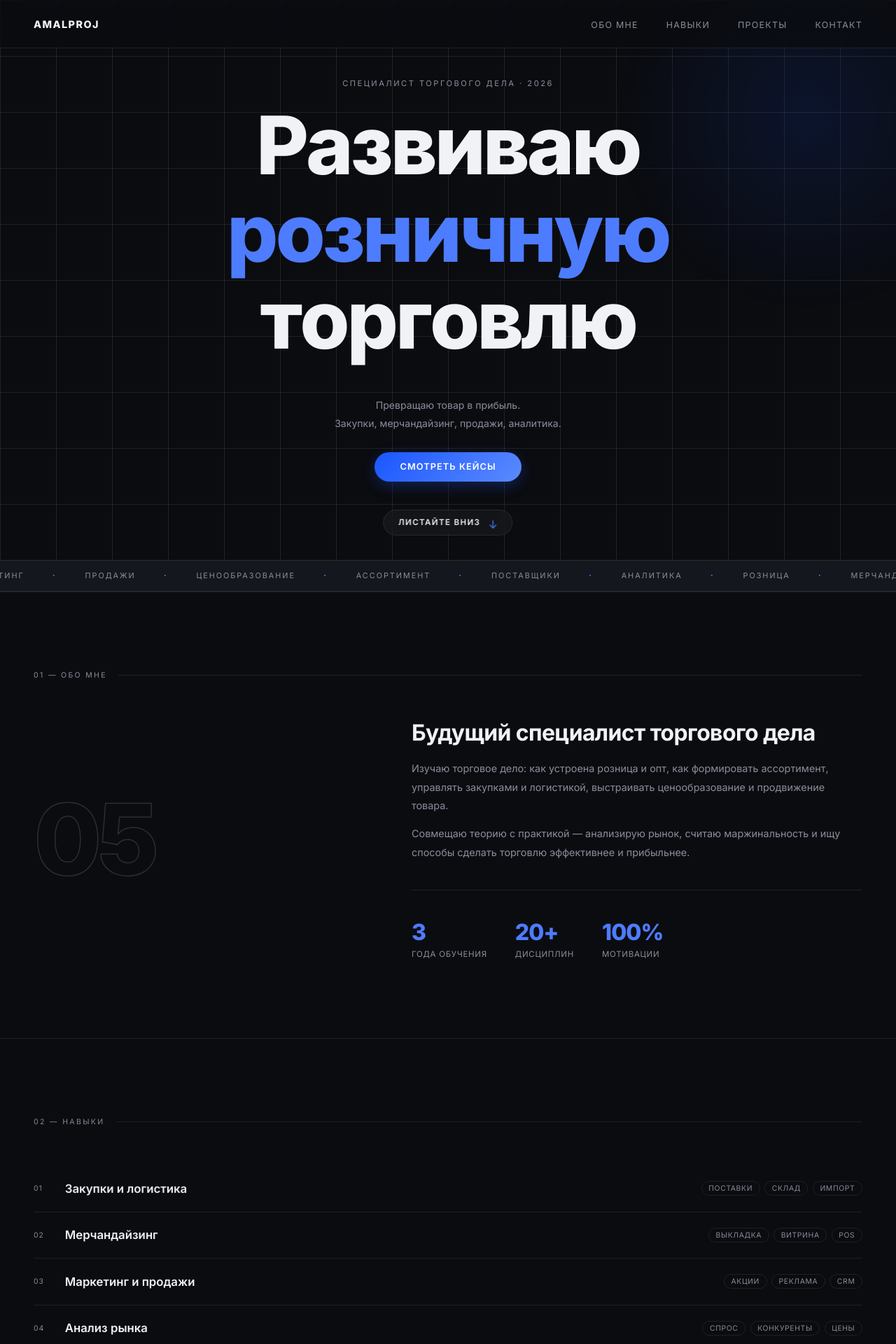
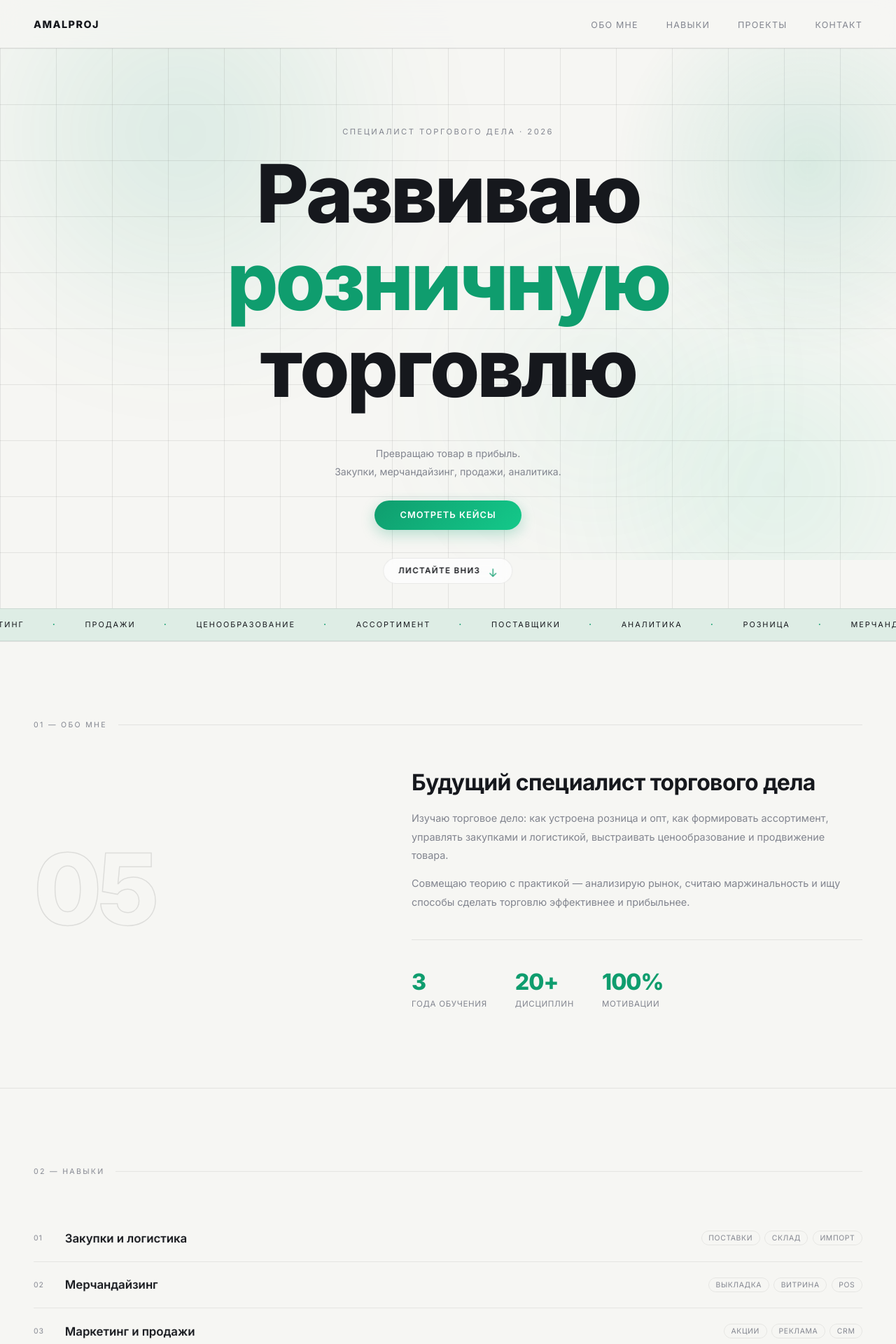
Before and after one commit to Alessandroish/amalproj, a FastAPI app: page / in a window 1280 px wide. Shown: the top 1920 px of the page at 70% size. Run offline with FastAPI, Linux system fonts and the light colour scheme.

Commit message:
Светлая тема в белых тонах + изумрудный акцент + новые анимации
- Палитра: тёплый белый фон, графитовый текст, изумрудный акцент (торговля/рост)
- Аврора: мягкие плавающие градиентные пятна на фоне всего сайта
- Прогресс-бар прокрутки сверху
- Анимированные подчёркивания меток секций при появлении
- 3D-наклон карточек проектов за курсором
- Все компоненты переведены на светлую палитру

Co-Authored-By: Claude Opus 4.8 <noreply@anthropic.com>

```diff
--- a/static/css/style.css
+++ b/static/css/style.css
@@ -5,13 +5,15 @@
 }
 
 :root {
-  --bg:      #0b0c10;          /* основной тёмный фон */
-  --panel:   #15171f;          /* карточки, поля ввода */
-  --fg:      #f1f2f5;          /* светлый текст */
-  --muted:   #8a8e9b;          /* приглушённый текст */
-  --blue:    #4d7cff;          /* акцент (ярче для контраста на тёмном) */
-  --blue-lt: rgba(77,124,255,0.14);
-  --border:  rgba(255,255,255,0.09);
+  --bg:      #f6f6f3;          /* мягкий тёплый белый фон */
+  --bg2:     #fbfbf9;          /* второй светлый тон для секций */
+  --panel:   #ffffff;          /* карточки, поля ввода */
+  --fg:      #16181d;          /* глубокий графитовый текст */
+  --muted:   #82858f;          /* приглушённый текст */
+  --blue:    #0f9d6e;          /* изумрудный акцент (рост, торговля) */
+  --blue-2:  #14c98a;          /* светлый изумруд для градиентов */
+  --blue-lt: rgba(15,157,110,0.10);
+  --border:  rgba(0,0,0,0.08);
 }
 
 html { scroll-behavior: smooth; }
@@ -90,12 +92,12 @@ body.intro-lock { overflow: hidden; }
 
 /* custom scrollbar */
 ::-webkit-scrollbar { width: 6px; }
-::-webkit-scrollbar-track { background: #14151b; }
+::-webkit-scrollbar-track { background: #ececE8; }
 ::-webkit-scrollbar-thumb {
-  background: linear-gradient(to bottom, #00c87a, #1a56ff);
+  background: linear-gradient(to bottom, var(--blue), var(--blue-2));
   border-radius: 9999px;
 }
-::-webkit-scrollbar-thumb:hover { background: #00c87a; }
+::-webkit-scrollbar-thumb:hover { background: var(--blue); }
 
 body {
   font-family: 'Inter', sans-serif;
@@ -133,7 +135,7 @@ body {
 #cursor-ring {
   position: fixed; top: 0; left: 0;
   width: 34px; height: 34px;
-  border: 1.5px solid rgba(26,86,255,.4);
+  border: 1.5px solid rgba(15,157,110,.4);
   border-radius: 50%;
   pointer-events: none;
   z-index: 9998;
@@ -141,7 +143,7 @@ body {
   transition: width .35s, height .35s, border-color .35s;
 }
 body.cursor-hover #cursor-dot { width: 12px; height: 12px; background: var(--fg); }
-body.cursor-hover #cursor-ring { width: 52px; height: 52px; border-color: rgba(26,86,255,.18); }
+body.cursor-hover #cursor-ring { width: 52px; height: 52px; border-color: rgba(15,157,110,.18); }
 body.cursor-click #cursor-dot { transform: translate(-50%,-50%) scale(.5); }
 
 /* ══════════════════════════════
@@ -154,7 +156,7 @@ nav {
   justify-content: space-between;
   align-items: center;
   padding: 1.5rem 3rem;
-  background: rgba(11,12,16,.7);
+  background: rgba(246,246,243,.72);
   backdrop-filter: blur(14px);
   border-bottom: 1px solid var(--border);
 }
@@ -198,7 +200,7 @@ nav ul a:hover::after { width: 100%; }
   text-align: center;
   padding: 0 3rem;
   overflow: hidden;
-  background: var(--bg);
+  background: transparent;
 }
 
 /* subtle grid lines */
@@ -263,7 +265,7 @@ nav ul a:hover::after { width: 100%; }
 }
 .btn-primary {
   padding: .85rem 2.3rem;
-  background: linear-gradient(135deg, #1a56ff 0%, #5b8bff 100%);
+  background: linear-gradient(135deg, var(--blue) 0%, var(--blue-2) 100%);
   color: #fff;
   border-radius: 9999px;
   font-size: .8rem;
@@ -271,12 +273,12 @@ nav ul a:hover::after { width: 100%; }
   letter-spacing: .08em;
   text-transform: uppercase;
   text-decoration: none;
-  box-shadow: 0 6px 20px rgba(26,86,255,.28);
+  box-shadow: 0 6px 20px rgba(15,157,110,.28);
   transition: box-shadow .25s, transform .2s, filter .2s;
 }
 .btn-primary:hover {
   transform: translateY(-2px);
-  box-shadow: 0 10px 28px rgba(26,86,255,.4);
+  box-shadow: 0 10px 28px rgba(15,157,110,.4);
   filter: brightness(1.05);
 }
 
@@ -285,7 +287,7 @@ nav ul a:hover::after { width: 100%; }
   position: absolute;
   width: 550px; height: 550px;
   border-radius: 50%;
-  background: radial-gradient(circle, rgba(26,86,255,.12) 0%, transparent 70%);
+  background: radial-gradient(circle, rgba(15,157,110,.12) 0%, transparent 70%);
   top: -100px; right: -150px;
   pointer-events: none;
   will-change: transform;
@@ -300,7 +302,7 @@ nav ul a:hover::after { width: 100%; }
   padding: .6rem 1.3rem;
   border: 1px solid var(--border);
   border-radius: 9999px;
-  background: rgba(255,255,255,.04);
+  background: rgba(255,255,255,.7);
   backdrop-filter: blur(8px);
   text-decoration: none;
   opacity: 0;
@@ -329,8 +331,8 @@ nav ul a:hover::after { width: 100%; }
   overflow: hidden;
   border-top: 1px solid var(--border);
   border-bottom: 1px solid var(--border);
-  padding: .9rem 0;
-  background: var(--panel);
+  padding: .95rem 0;
+  background: var(--blue-lt);
 }
 .marquee-track {
   display: flex; gap: 2.5rem;
@@ -340,7 +342,7 @@ nav ul a:hover::after { width: 100%; }
 .marquee-track span {
   font-size: .68rem; letter-spacing: .18em;
   text-transform: uppercase;
-  color: var(--muted);
+  color: var(--fg);
   white-space: nowrap;
 }
 .marquee-track span.dot { color: var(--blue); font-size: .9rem; line-height: 1; }
@@ -478,7 +480,7 @@ section:not(#hero):not(#crow-section) {
   font-weight: 800; line-height: 1;
   letter-spacing: -.05em;
   color: transparent;
-  -webkit-text-stroke: 1.5px rgba(255,255,255,.14);
+  -webkit-text-stroke: 1.5px rgba(0,0,0,.1);
 }
 .about-text h2 {
   font-size: 2rem; font-weight: 700;
@@ -531,7 +533,7 @@ section:not(#hero):not(#crow-section) {
   letter-spacing: .06em; text-transform: uppercase;
   transition: border-color .3s, color .3s, background .3s;
 }
-.skill-row:hover .tag { border-color: rgba(26,86,255,.3); color: var(--blue); background: var(--blue-lt); }
+.skill-row:hover .tag { border-color: rgba(15,157,110,.3); color: var(--blue); background: var(--blue-lt); }
 
 /* ══════════════════════════════
    PROJECTS
@@ -557,7 +559,7 @@ section:not(#hero):not(#crow-section) {
   transform: scaleX(0); transform-origin: left;
   transition: transform .4s ease;
 }
-.project-card:hover { transform: translateY(-6px); box-shadow: 0 16px 48px rgba(26,86,255,.1); }
+.project-card:hover { transform: translateY(-6px); box-shadow: 0 16px 48px rgba(15,157,110,.1); }
 .project-card:hover::after { transform: scaleX(1); }
 .project-num { font-size: .65rem; color: var(--muted); letter-spacing: .15em; margin-bottom: 2rem; position: relative; z-index: 1; }
 
@@ -570,12 +572,12 @@ section:not(#hero):not(#crow-section) {
   line-height: 1;
   letter-spacing: -.04em;
   color: transparent;
-  -webkit-text-stroke: 1.5px rgba(26,86,255,.08);
+  -webkit-text-stroke: 1.5px rgba(15,157,110,.08);
   pointer-events: none;
   transition: -webkit-text-stroke-color .4s ease, transform .4s ease;
 }
 .project-card:hover .project-watermark {
-  -webkit-text-stroke-color: rgba(26,86,255,.18);
+  -webkit-text-stroke-color: rgba(15,157,110,.18);
   transform: translateY(-4px);
 }
 .project-card > *:not(.project-watermark) { position: relative; z-index: 1; }
@@ -723,7 +725,7 @@ footer p { font-size: .7rem; color: var(--muted); letter-spacing: .06em; }
 @keyframes crowColorFlash {
   0%,100% { filter: drop-shadow(0 0 18px rgba(0,200,122,.8)); }
   40%     { filter: drop-shadow(0 0 30px rgba(255,59,59,.9)); }
-  70%     { filter: drop-shadow(0 0 22px rgba(26,86,255,.8)); }
+  70%     { filter: drop-shadow(0 0 22px rgba(15,157,110,.8)); }
 }
 @keyframes featherFly {
   0%   { opacity: 1; transform: translate(0,0) rotate(0deg) scale(1); }
@@ -733,6 +735,86 @@ footer p { font-size: .7rem; color: var(--muted); letter-spacing: .06em; }
   0%,100% { transform: scaleY(1); }
   50%     { transform: scaleY(.85); }
 }
+
+/* ══════════════════════════════
+   AURORA — мягкие плавающие пятна на фоне
+══════════════════════════════ */
+.aurora {
+  position: fixed;
+  inset: 0;
+  z-index: 0;
+  overflow: hidden;
+  pointer-events: none;
+}
+.aurora span {
+  position: absolute;
+  border-radius: 50%;
+  filter: blur(90px);
+  opacity: .5;
+  will-change: transform;
+}
+.aurora .a1 {
+  width: 46vw; height: 46vw;
+  background: radial-gradient(circle, rgba(15,157,110,.30), transparent 70%);
+  top: -12vw; left: -8vw;
+  animation: auroraDrift1 22s ease-in-out infinite;
+}
+.aurora .a2 {
+  width: 40vw; height: 40vw;
+  background: radial-gradient(circle, rgba(20,201,138,.26), transparent 70%);
+  bottom: -14vw; right: -10vw;
+  animation: auroraDrift2 26s ease-in-out infinite;
+}
+.aurora .a3 {
+  width: 32vw; height: 32vw;
+  background: radial-gradient(circle, rgba(90,210,170,.20), transparent 70%);
+  top: 40%; left: 55%;
+  animation: auroraDrift3 30s ease-in-out infinite;
+}
+@keyframes auroraDrift1 {
+  0%,100% { transform: translate(0,0) scale(1); }
+  50%      { transform: translate(8vw, 6vw) scale(1.15); }
+}
+@keyframes auroraDrift2 {
+  0%,100% { transform: translate(0,0) scale(1); }
+  50%      { transform: translate(-7vw, -5vw) scale(1.1); }
+}
+@keyframes auroraDrift3 {
+  0%,100% { transform: translate(0,0) scale(1); }
+  33%      { transform: translate(-6vw, 4vw) scale(1.12); }
+  66%      { transform: translate(5vw, -6vw) scale(.95); }
+}
+/* контент над авророй */
+nav, section, .marquee-wrap, footer { position: relative; z-index: 1; }
+
+/* ══════════════════════════════
+   SCROLL PROGRESS BAR
+══════════════════════════════ */
+#progress {
+  position: fixed;
+  top: 0; left: 0;
+  height: 3px;
+  width: 100%;
+  z-index: 700;
+  background: linear-gradient(90deg, var(--blue), var(--blue-2));
+  transform: scaleX(0);
+  transform-origin: left;
+  will-change: transform;
+}
+
+/* ══════════════════════════════
+   ANIMATED SECTION LABEL UNDERLINE
+══════════════════════════════ */
+.section-label::after {
+  transform: scaleX(0);
+  transform-origin: left;
+  transition: transform 1s cubic-bezier(.22,1,.36,1);
+}
+section.visible-label .section-label::after { transform: scaleX(1); }
+
+/* плавный наклон карточек проектов (3D) */
+.projects-grid { perspective: 1200px; }
+.project-card { transform-style: preserve-3d; }
 
 /* ══════════════════════════════
    NAV TOGGLE (бургер)
@@ -795,7 +877,7 @@ body.menu-open .nav-toggle span:nth-child(3) { transform: translateY(-7px) rotat
     justify-content: center;
     align-items: center;
     gap: 2rem;
-    background: rgba(11,12,16,.97);
+    background: rgba(246,246,243,.97);
     backdrop-filter: blur(16px);
     opacity: 0;
     visibility: hidden;
--- a/static/js/parallax.js
+++ b/static/js/parallax.js
@@ -177,6 +177,38 @@ const revealObs = new IntersectionObserver(entries => {
 }, { threshold: 0.12 });
 document.querySelectorAll('.reveal').forEach(el => revealObs.observe(el));
 
+/* ── SCROLL PROGRESS BAR ── */
+const progress = document.getElementById('progress');
+function updateProgress() {
+  const h = document.documentElement.scrollHeight - window.innerHeight;
+  const p = h > 0 ? window.scrollY / h : 0;
+  if (progress) progress.style.transform = `scaleX(${p})`;
+}
+window.addEventListener('scroll', updateProgress, { passive: true });
+updateProgress();
+
+/* ── ANIMATED SECTION LABEL UNDERLINE ── */
+const labelObs = new IntersectionObserver(entries => {
+  entries.forEach(e => {
+    if (e.isIntersecting) { e.target.classList.add('visible-label'); labelObs.unobserve(e.target); }
+  });
+}, { threshold: 0.2 });
+document.querySelectorAll('section').forEach(sec => {
+  if (sec.querySelector('.section-label')) labelObs.observe(sec);
+});
+
+/* ── 3D TILT карточек проектов ── */
+document.querySelectorAll('.project-card').forEach(card => {
+  card.addEventListener('mousemove', e => {
+    const r = card.getBoundingClientRect();
+    const px = (e.clientX - r.left) / r.width  - 0.5;
+    const py = (e.clientY - r.top)  / r.height - 0.5;
+    card.style.transform =
+      `translateY(-6px) rotateX(${-py * 7}deg) rotateY(${px * 7}deg)`;
+  });
+  card.addEventListener('mouseleave', () => { card.style.transform = ''; });
+});
+
 /* ── HERO CHAR SPLIT + появление ── */
 document.querySelectorAll('.split-chars').forEach(el => {
   const html = [...el.textContent].map((ch, i) =>
--- a/templates/index.html
+++ b/templates/index.html
@@ -21,6 +21,12 @@
 
 <!-- INTRO COVER PANEL -->
 <div id="intro-cover"><span class="cover-logo">{{ s.logo }}</span></div>
+
+<!-- AURORA BACKGROUND -->
+<div class="aurora"><span class="a1"></span><span class="a2"></span><span class="a3"></span></div>
+
+<!-- SCROLL PROGRESS -->
+<div id="progress"></div>
 
 <!-- CURSOR -->
 <div id="cursor-dot"></div>
```
